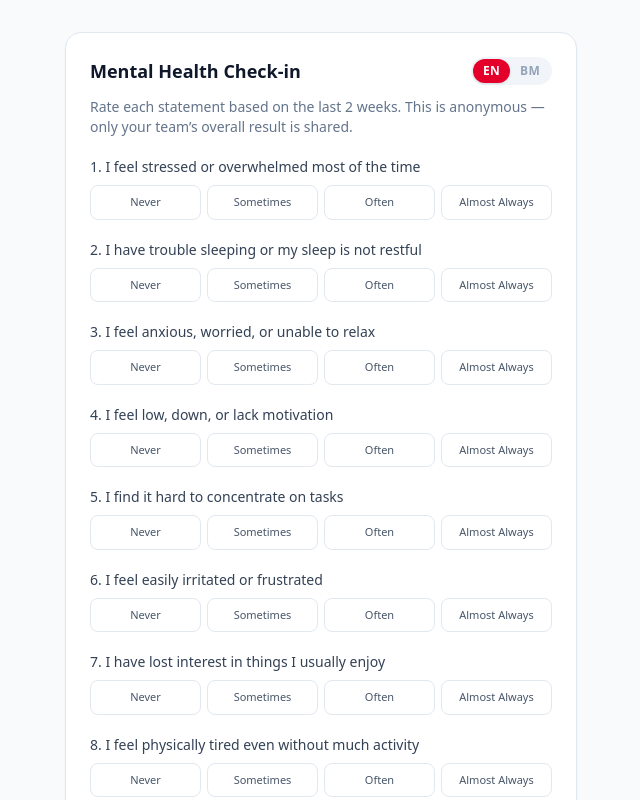
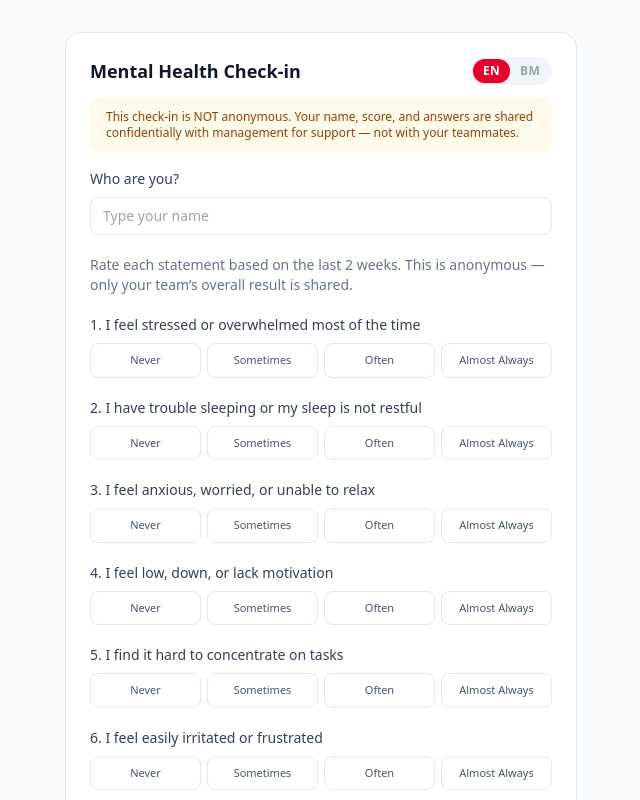
Before and after one commit to bryanwai1/nestle, a Next.js app: page /mental-health-assessment in a window 1280 px wide. Shown: the top 800 px of the page, without its empty margins (319-959 px from the left). Built offline with nearby package versions, Linux system fonts and the light colour scheme.

Commit message:
Named manager-confidential MH check-in: name picker + disclosure, restore admin manager page

```diff
--- a/app/mental-health-assessment/page.tsx
+++ b/app/mental-health-assessment/page.tsx
@@ -1,9 +1,10 @@
 // app/mental-health-assessment/page.tsx
 //
-// Reached only via the QR code in QRPrivacyFlow. Nothing on this page ever
-// collects a name, team, or device identifier — the only thing written to
-// Supabase is (batch_session_id, score, bracket). See the schema comment in
-// 0001_init.sql for why that's a structural guarantee, not just a UI choice.
+// NAMED, manager-confidential wellbeing check-in (NOT anonymous).
+// The team phone shows a QR carrying ?team=<id>. Each teammate scans it on
+// their own phone, picks their name from their team's 3 registered members,
+// and answers privately. Saved to mental_health_checkins with their name.
+// Readable ONLY via the password-gated get_mental_health_checkins() RPC.
 
 'use client';
 
@@ -77,37 +78,68 @@ const ADVICE: Record<string, { title: Text; tips: Text[] }> = {
   },
 };
 
+const DISCLOSURE: Text = {
+  en: 'This check-in is NOT anonymous. Your name, score, and answers are shared confidentially with management for support — not with your teammates.',
+  bm: 'Semakan ini BUKAN tanpa nama. Nama, skor, dan jawapan anda dikongsi secara sulit dengan pihak pengurusan untuk sokongan — bukan dengan rakan sepasukan.',
+};
+
 function AssessmentForm() {
   const params = useSearchParams();
   const batch = params.get('batch') ?? `unspecified-${new Date().toISOString().slice(0, 10)}`;
-  const { lang, setLang, t, tx } = useLanguage();
+  const teamId = params.get('team');
+  const { setLang, t, tx } = useLanguage();
 
-  // If the QR code carried a language (see QRPrivacyFlow), open already set
-  // to it — the team member shouldn't have to re-toggle on a second device.
   useEffect(() => {
     const urlLang = params.get('lang');
     if (urlLang === 'en' || urlLang === 'bm') setLang(urlLang as Lang);
     // eslint-disable-next-line react-hooks/exhaustive-deps
   }, []);
 
+  const [names, setNames] = useState<string[]>([]);
+  const [pickedName, setPickedName] = useState<string>('');
+  const [typedName, setTypedName] = useState<string>('');
+
+  useEffect(() => {
+    if (!teamId) return;
+    let active = true;
+    (async () => {
+      const supabase = createClient();
+      const { data } = await supabase
+        .from('teams')
+        .select('member_1_name, member_2_name, member_3_name')
+        .eq('id', teamId)
+        .single();
+      if (active && data) {
+        setNames([data.member_1_name, data.member_2_name, data.member_3_name].filter(Boolean));
+      }
+    })();
+    return () => { active = false; };
+  }, [teamId]);
+
   const [answers, setAnswers] = useState<Array<number | null>>(Array(STATEMENTS.length).fill(null));
   const [submitted, setSubmitted] = useState(false);
   const [submitting, setSubmitting] = useState(false);
   const [score, setScore] = useState(0);
 
+  const finalName = teamId && names.length > 0 ? pickedName : typedName.trim();
   const allAnswered = answers.every((a) => a !== null);
+  const canSubmit = allAnswered && finalName.length > 0;
 
   async function handleSubmit() {
-    if (!allAnswered) return;
+    if (!canSubmit) return;
     setSubmitting(true);
     const total = answers.reduce((s: number, a) => s + (a ?? 0), 0);
     const bracket = bracketFor(total);
 
     const supabase = createClient();
-    await supabase.from('anonymous_mental_health_metrics').insert({
+    await supabase.from('mental_health_checkins').insert({
+      team_id: teamId,
+      first_name: finalName,
+      last_name: null,
       batch_session_id: batch,
-      raw_calculated_score: total,
-      interpretation_bracket: bracket,
+      raw_score: total,
+      bracket,
+      answers: answers.map((a) => a ?? 0),
     });
 
     setScore(total);
@@ -123,7 +155,7 @@ function AssessmentForm() {
         <div className="mb-4 flex justify-end"><LanguageToggle /></div>
         <h2 className="text-xl font-semibold text-slate-900">{tx(advice.title)}</h2>
         <p className="mt-1 text-sm text-slate-500">
-          {t('mh.scoreLabel')}: {score} / 30 — {t('mh.keptPrivate')}.
+          {t('mh.scoreLabel')}: {score} / 30
         </p>
         <ul className="mt-4 space-y-2 text-sm text-slate-700">
           {advice.tips.map((tip, i) => (
@@ -147,6 +179,43 @@ function AssessmentForm() {
         <h1 className="text-lg font-semibold text-slate-900">{t('mh.checkinTitle')}</h1>
         <LanguageToggle />
       </div>
+
+      <p className="mb-4 rounded-xl bg-amber-50 px-4 py-3 text-xs font-medium text-amber-800">
+        {tx(DISCLOSURE)}
+      </p>
+
+      <div className="mb-5">
+        <p className="mb-2 text-sm font-medium text-slate-700">
+          {tx({ en: 'Who are you?', bm: 'Siapa anda?' })}
+        </p>
+        {teamId && names.length > 0 ? (
+          <div className="grid gap-1.5">
+            {names.map((n) => (
+              <button
+                key={n}
+                type="button"
+                onClick={() => setPickedName(n)}
+                className={`rounded-lg border px-3 py-2 text-left text-sm font-medium transition ${
+                  pickedName === n
+                    ? 'border-[#0B2545] bg-[#0B2545] text-white'
+                    : 'border-slate-200 text-slate-700 hover:border-slate-300'
+                }`}
+              >
+                {n}
+              </button>
+            ))}
+          </div>
+        ) : (
+          <input
+            type="text"
+            value={typedName}
+            onChange={(e) => setTypedName(e.target.value)}
+            placeholder={tx({ en: 'Type your name', bm: 'Taip nama anda' }) as string}
+            className="w-full rounded-lg border border-slate-200 px-3 py-2 text-sm text-slate-700 focus:border-[#0B2545] focus:outline-none"
+          />
+        )}
+      </div>
+
       <p className="mb-5 text-sm text-slate-500">{t('mh.checkinDescription')}</p>
 
       <div className="space-y-5">
@@ -176,7 +245,7 @@ function AssessmentForm() {
       <button
         type="button"
         onClick={handleSubmit}
-        disabled={!allAnswered || submitting}
+        disabled={!canSubmit || submitting}
         className="mt-6 w-full rounded-xl bg-[#E4002B] px-5 py-3 text-sm font-semibold text-white transition disabled:cursor-not-allowed disabled:bg-slate-200 disabled:text-slate-400"
       >
         {submitting ? t('mh.submitting') : t('mh.submitPrivately')}
--- a/components/game/QRPrivacyFlow.tsx
+++ b/components/game/QRPrivacyFlow.tsx
@@ -32,7 +32,7 @@ export function QRPrivacyFlow({ team }: { team: Team }) {
 
   const timer = useGameTimer({ durationSeconds: 5 * 60 });
 
-  const query = `batch=${batchSessionId}&lang=${lang}`;
+  const query = `batch=${batchSessionId}&lang=${lang}&team=${team.id}`;
   const assessmentUrl = `${PROD_BASE}/mental-health-assessment?${query}`; // for OTHER phones (QR)
   const ownCheckinPath = `/mental-health-assessment?${query}`; // for THIS device
 
```
Also changed, not shown: types/database.ts (+36 -2 lines), build-output.txt.
